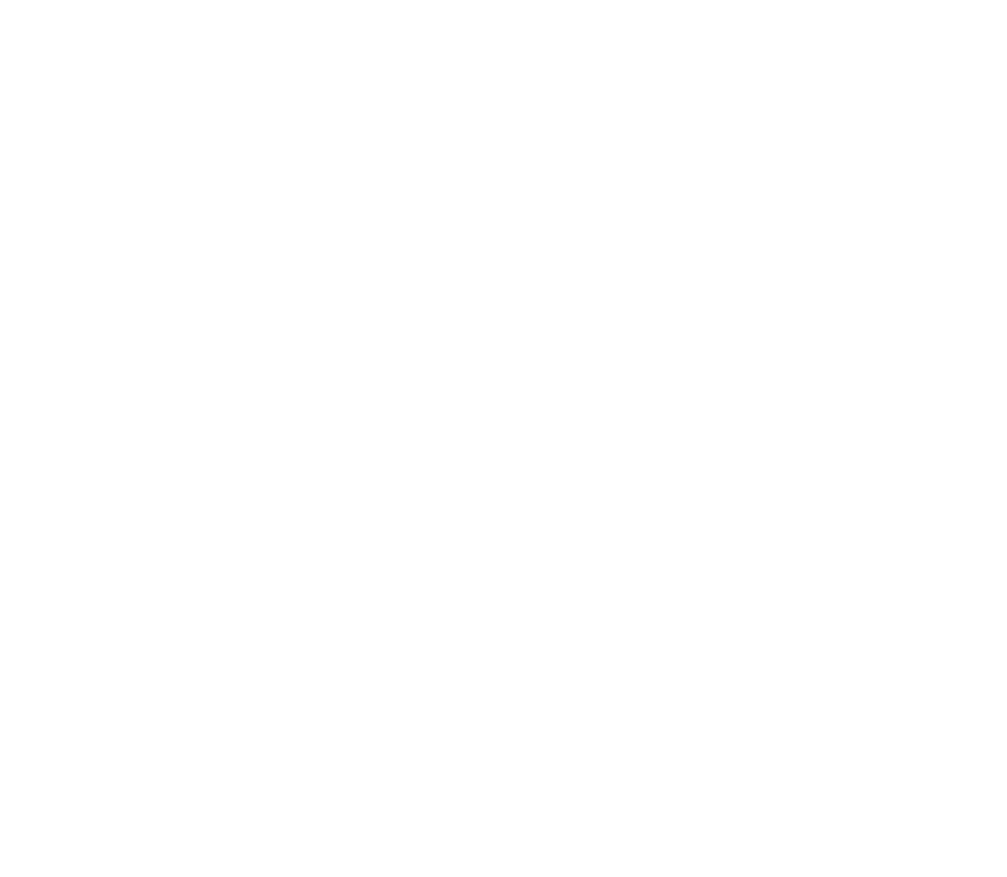
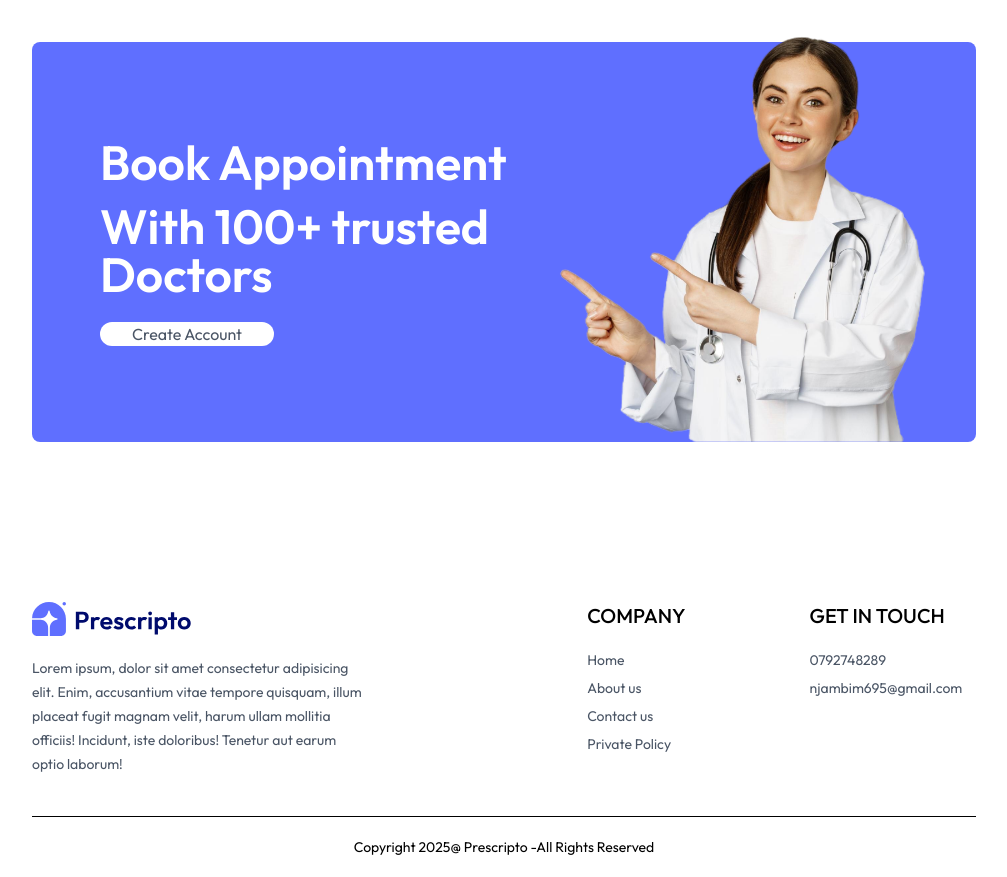
Before and after one commit to mercynjambi/tabibu, a React (Vite) app in the folder frontend/: page / in a window 1280 px wide. Shown: the part 2420-3297 px from the top of the page, without its empty margins (136-1143 px from the left). Before the commit the page ends 2446 px from the top, so only its background shows below. Built offline with nearby package versions, Linux system fonts and the light colour scheme; a web font is replaced by a local one.

Commit message:
created banner na d CTA button

```diff
--- a/frontend/src/App.jsx
+++ b/frontend/src/App.jsx
@@ -9,6 +9,7 @@
 import MyAppointments from './pages/MyAppointments'
 import Appointment from './pages/Appointment'
 import Navbar from './components/Navbar'
+import Footer from './components/Footer'
 
 const App = () => {
   return (
@@ -25,6 +26,7 @@
             <Route path="/my-appointments" element={<MyAppointments/>}/>
              <Route path="appointments/:docId" element={<Appointment/>}/>
       </Routes>
+      <Footer/>
 
     </div>
   )
--- /dev/null
+++ b/frontend/src/components/Banner.jsx
@@ -0,0 +1,29 @@
+import React from 'react'
+import { useNavigate } from 'react-router-dom'
+import { assets } from '../assets/assets'
+
+const Banner = () => {
+    const navigate = useNavigate();
+  return (
+    <div className='flex bg-primary rounded-lg px-6 sm:px-10 md:px-14 lg:px-12 my-20 md:mx-10'>
+        {/* {left} */}
+        <div className='flex-1 py-8 sm:py-10 md:py-16  lg:py-24 lg:pl-5'>
+            <div className='text-xl sm:text-2xl md:text-3xl lg:text-5xl font-semibold text-white'>
+                <p>Book Appointment</p>
+                <p className='mt-4'>With 100+ trusted Doctors</p>
+            </div>
+            <button onClick={()=> {navigate('/login') ; scrollTo(0,0 )}} className='bg-white text-sm sm:text-base text-gray-600 px-8 py3 rounded-full mt-6 hover:scale-105 transition-all'>Create Account</button>
+
+        </div>
+        {/* {Right} */}
+        <div className='hidden md:block md:w-1/2  lg:w-[370px] relative '>
+            <img className='w-full absolute bottom-0 right-0 max-w-md' src={assets.appointment_img}/>
+
+        </div>
+
+
+    </div>
+  )
+}
+
+export default Banner
--- /dev/null
+++ b/frontend/src/components/Footer.jsx
@@ -0,0 +1,48 @@
+import React from 'react'
+import { assets } from '../assets/assets'
+
+const Footer = () => {
+  return (
+    <div className='md:mx-10'>
+        <div className='flex flex-col sm:grid grid-cols-[3fr_1fr_1fr] gap-14 my-10 mt-40 text-sm'>
+            {/* {left} */}
+            <div>
+                <img className='mb-5 w-40'src={assets.logo}/>
+            <p className='w-full md:w-2/3 text-gray-600 leading-6'>
+                Lorem ipsum, dolor sit amet consectetur adipisicing elit. Enim, accusantium vitae tempore quisquam, illum placeat fugit magnam velit, harum ullam mollitia officiis! Incidunt, iste doloribus! Tenetur aut earum optio laborum!
+            </p>
+            </div>
+
+            {/* {Center} */}
+            <div className=''>
+                <p className='text-xl font-medium mb-5'>COMPANY</p>
+                <ul className='flex flex-col gap-2 text-gray-600'>
+                    <li>Home</li>
+                    <li>About us</li>
+                    <li>Contact us</li>
+                    <li>Private Policy</li>
+
+                </ul>
+
+            </div>
+            {/* {Right} */}
+            <div>
+              <p className='text-xl font-medium mb-5'>GET IN TOUCH </p>
+              <ul className='flex flex-col gap-2 text-gray-600'l>
+                <li>0792748289</li>
+                <li>njambim695@gmail.com</li>
+              </ul>
+            </div>
+        </div>
+
+        <div>
+            {/* {copyright} */}
+            <hr className=''/>
+            <p className='py-5 text-sm text-center'>Copyright 2025@ Prescripto -All Rights Reserved</p>
+        </div>
+
+    </div>
+  )
+}
+
+export default Footer
--- a/frontend/src/index.css
+++ b/frontend/src/index.css
@@ -8,6 +8,7 @@
 
 *{
   font-family: Outfit;
+
 }
 
 .font-playfair {
--- a/frontend/src/pages/Home.jsx
+++ b/frontend/src/pages/Home.jsx
@@ -2,6 +2,7 @@
 import Header from '../components/Header.jsx'
 import SpecilaityMenu from '../components/SpecilaityMenu.jsx'
 import TopDoctors from '../components/TopDoctors.jsx'
+import Banner from '../components/Banner.jsx'
 
 const Home = () => {
   return (
@@ -9,6 +10,7 @@
       <Header/>
       <SpecilaityMenu/>
       <TopDoctors/>
+      <Banner/>
     </div>
   )
 }
```
